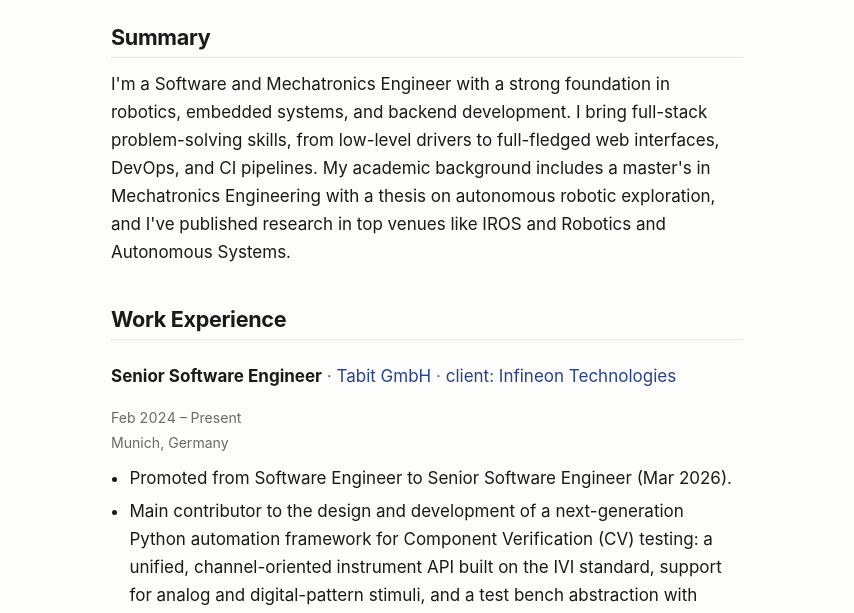
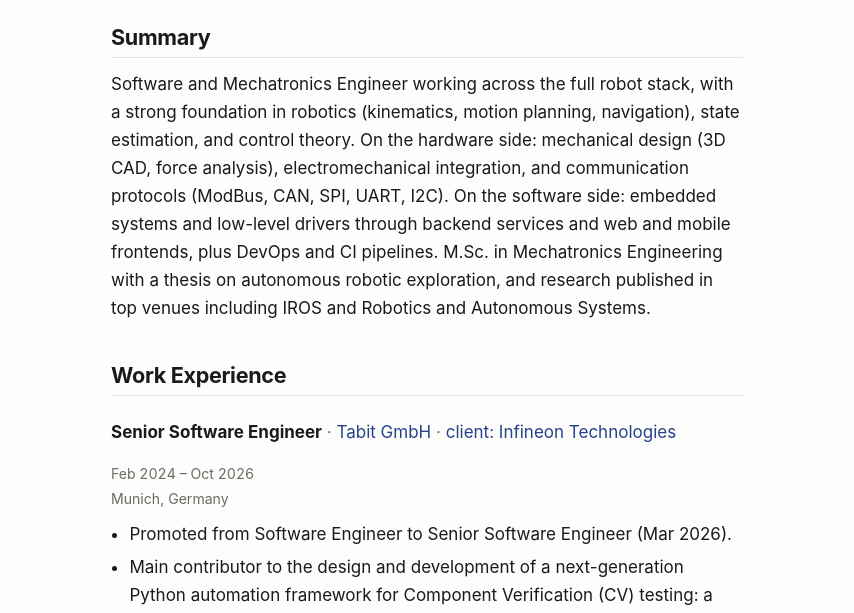
Before and after one commit to hasauino/hasauino.github.io, an Astro site: page /cv in a window 1280 px wide. Shown: the part 176-789 px from the top of the page, without its empty margins (213-1067 px from the left). Built offline with nearby package versions, Linux system fonts and the light colour scheme; Astro itself is replaced by a stand-in of ours.

Commit message:
cv update

```diff
--- a/src/pages/cv.astro
+++ b/src/pages/cv.astro
@@ -9,7 +9,7 @@ const work = [
     extra: 'client: Infineon Technologies',
     extraUrl: 'https://www.infineon.com',
     location: 'Munich, Germany',
-    dates: 'Feb 2024 – Present',
+    dates: 'Feb 2024 – Oct 2026',
     points: [
       'Promoted from Software Engineer to Senior Software Engineer (Mar 2026).',
       'Main contributor to the design and development of a next-generation Python automation framework for Component Verification (CV) testing: a unified, channel-oriented instrument API built on the IVI standard, support for analog and digital-pattern stimuli, and a test bench abstraction with auto-detection of connected lab instruments.',
@@ -23,7 +23,7 @@ const work = [
     company: 'Agile Robots AG',
     companyUrl: 'https://www.agile-robots.com',
     location: 'Munich, Germany',
-    dates: 'Apr 2021 – Oct 2022',
+    dates: 'Apr 2021 – Sep 2022',
     points: [
       'Worked on Django-based Python app enabling graphical programming of robot tasks.',
       'Built Python micro-services for controlling robot workstation via web APIs (GraphQL + REST).',
@@ -124,13 +124,16 @@ const languages = [
   <section>
     <h2>Summary</h2>
     <p>
-      I'm a Software and Mechatronics Engineer with a strong foundation in
-      robotics, embedded systems, and backend development. I bring full-stack
-      problem-solving skills, from low-level drivers to full-fledged web
-      interfaces, DevOps, and CI pipelines. My academic background includes a
-      master's in Mechatronics Engineering with a thesis on autonomous robotic
-      exploration, and I've published research in top venues like IROS and
-      Robotics and Autonomous Systems.
+      Software and Mechatronics Engineer working across the full robot stack,
+      with a strong foundation in robotics (kinematics, motion planning,
+      navigation), state estimation, and control theory. On the hardware side:
+      mechanical design (3D CAD, force analysis), electromechanical integration,
+      and communication protocols (ModBus, CAN, SPI, UART, I2C). On the software
+      side: embedded systems and low-level drivers through backend services and
+      web and mobile frontends, plus DevOps and CI pipelines. M.Sc. in
+      Mechatronics Engineering with a thesis on autonomous robotic exploration,
+      and research published in top venues including IROS and Robotics and
+      Autonomous Systems.
     </p>
   </section>
 
```
Also changed, not shown: 1 other file.
